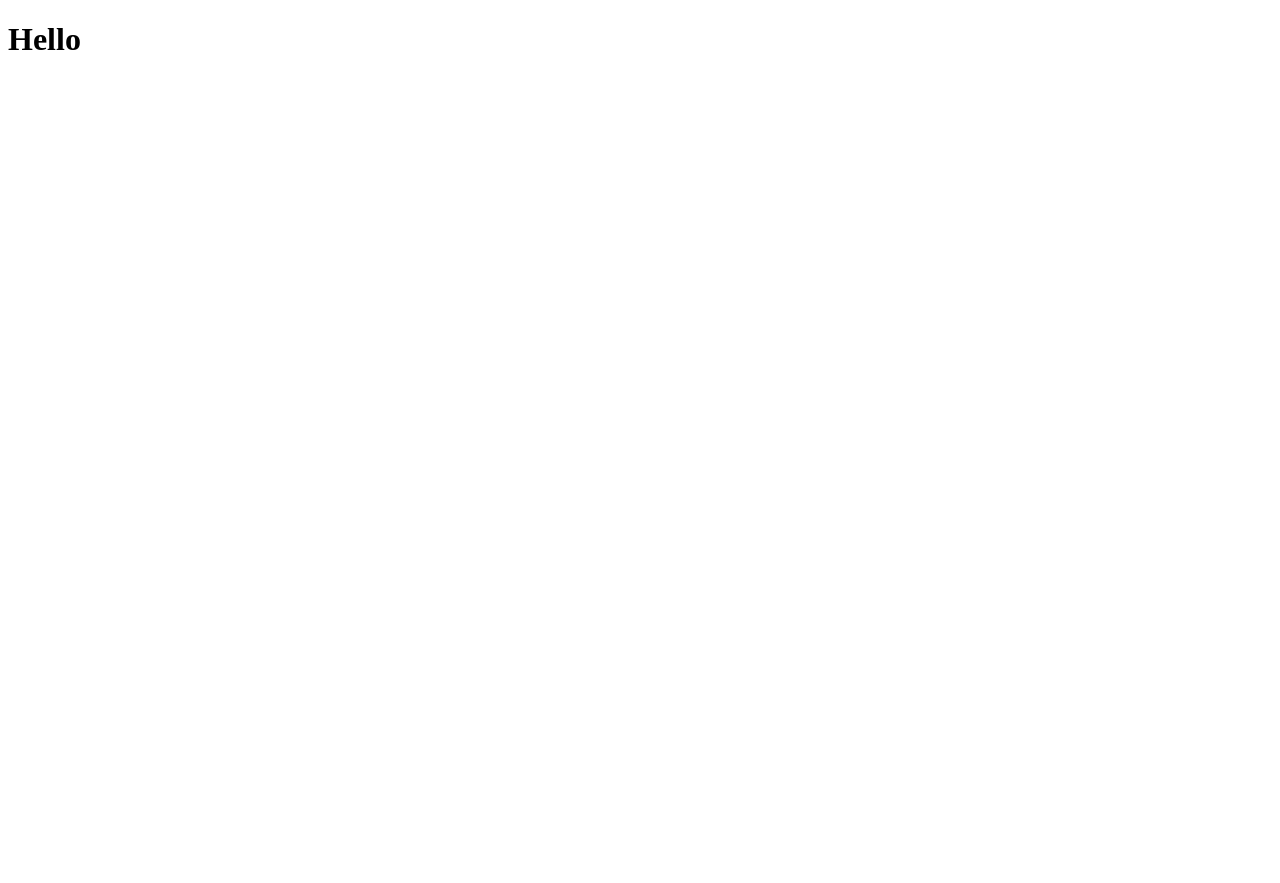
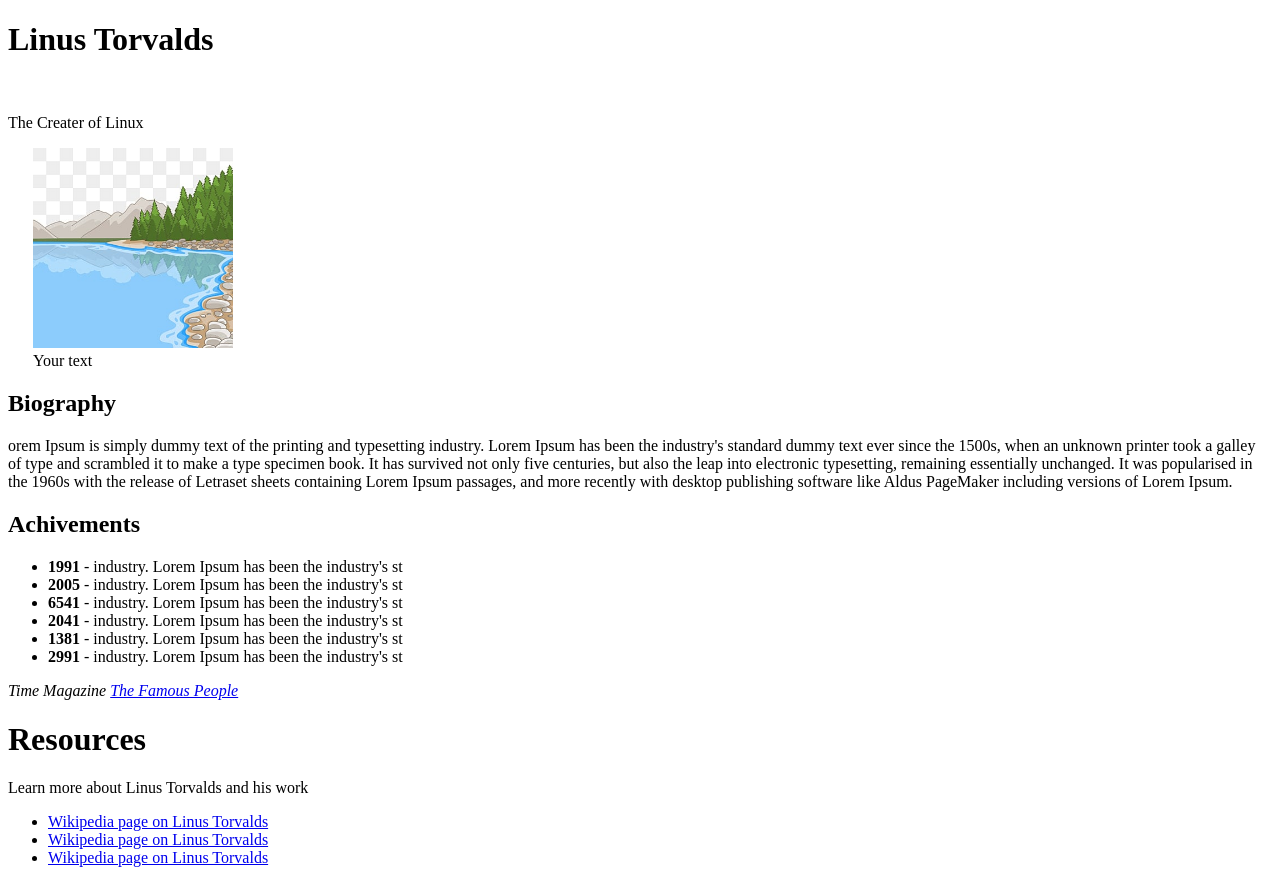
Before and after one commit to reverse-engineering789/L_B_Web_HW, a plain HTML site: page lecture_2/index.html in a window 1280 px wide. Before the commit the page ends 800 px from the top, so only its background shows below. Drawn offline with Linux system fonts and the light colour scheme.

Commit message:
completed

```diff
--- a/lecture_2/index.html
+++ b/lecture_2/index.html
@@ -7,6 +7,57 @@
     <title>Document</title>
 </head>
 <body>
-    <h1>Hello</h1>
-</body>
+    <h1>Linus Torvalds</h1>
+    <br/>
+    <p style="border-top: 0rem;">The Creater of Linux</p>
+
+    <div  class="myDiv" style=" margin-left: 25px;" >
+        <img src="river.png" alt="river" width="200" height="200">
+        <figcaption> Your text </figcaption>
+      </div>
+
+    <!-- <img class="title-image" src="images/iphone6.png" alt="iphone-mockup"> -->
+     <!-- \L_B_Web_H_W\lecture_2\river.jpg -->
+    <h2>Biography</h2>
+    <p>orem Ipsum is simply dummy text of the printing and typesetting
+        industry. Lorem Ipsum has been the industry's standard dummy
+        text ever since the 1500s, when an unknown printer took a galley
+        of type and scrambled it to make a type specimen book. It has
+        survived not only five centuries, but also the leap into
+        electronic typesetting, remaining essentially unchanged.
+        It was popularised in the 1960s with the release of Letraset
+        sheets containing Lorem Ipsum passages, and more recently with
+        desktop publishing software like Aldus PageMaker including
+        versions of Lorem Ipsum.</p>
+
+        <h2>Achivements</h2>
+        <!-- <table>
+            <ul><bold>1991</bold> - industry. Lorem Ipsum has been the industry's st</ul>
+            <ul><bold>2004</bold> - industry. Lorem Ipsum has been the industry's st</ul>
+            <ul><bold>2010</bold> - industry. Lorem Ipsum has been the industry's st</ul>
+            <ul><bold>2015</bold> - industry. Lorem Ipsum has been the industry's st</ul>
+        </table> -->
+
+        <ul>
+            <li><b>1991</b> - industry. Lorem Ipsum has been the industry's st</li>
+            <li><b>2005</b> - industry. Lorem Ipsum has been the industry's st</li>
+            <li><b>6541</b> - industry. Lorem Ipsum has been the industry's st</li>
+            <li><b>2041</b> - industry. Lorem Ipsum has been the industry's st</li>
+            <li><b>1381</b> - industry. Lorem Ipsum has been the industry's st</li>
+            <li><b>2991</b> - industry. Lorem Ipsum has been the industry's st</li>
+        </ul>
+
+        <p><em>Time Magazine </em> <a href="https://time.com/tag/celebrities/">
+            <em>The Famous People</em></a></p>
+
+<h1>Resources</h1>
+<p>Learn more about Linus Torvalds and his work</p>
+
+<ul>
+    <li> <a href="https://time.com/tag/celebrities/">Wikipedia page on Linus Torvalds </a></li>
+    <li> <a href="https://time.com/tag/celebrities/">Wikipedia page on Linus Torvalds </a></li>
+    <li> <a href="https://time.com/tag/celebrities/">Wikipedia page on Linus Torvalds </a></li>
+
+</ul>
+
 </html>
```
Also changed, not shown: lecture_2/river.png (added).
